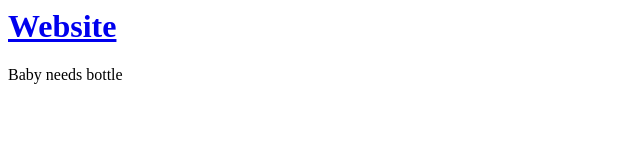
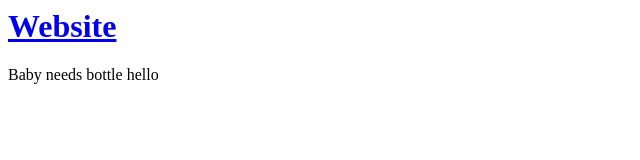
Before and after one commit to obrienanthonyt/Website, a plain HTML site: page index.html in a window 1280 px wide. Shown: the full height of the page, 0-640 px from the left. Drawn offline with Linux system fonts and the light colour scheme.

Commit message:
Update index.html

```diff
--- a/index.html
+++ b/index.html
@@ -2,7 +2,7 @@
 <h1><a href="http://babyneedsbottle.com/">Website</a></h1>
 
 
-      <p>Baby needs bottle</p>
+      <p>Baby needs bottle hello</p>
 
 
 
```
